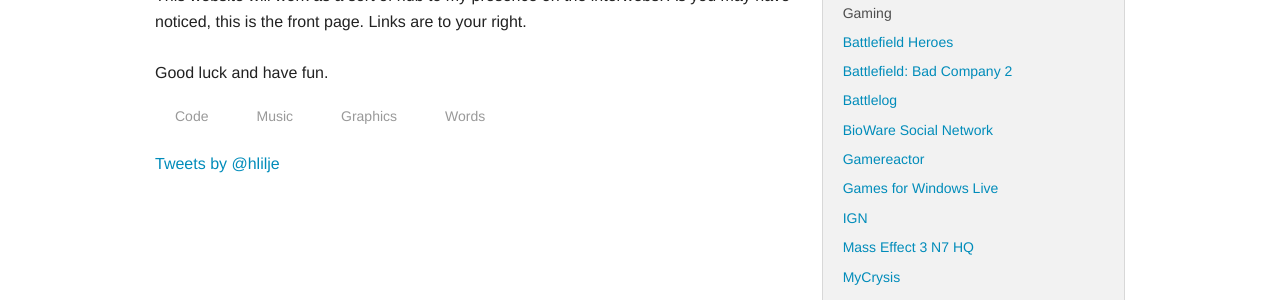
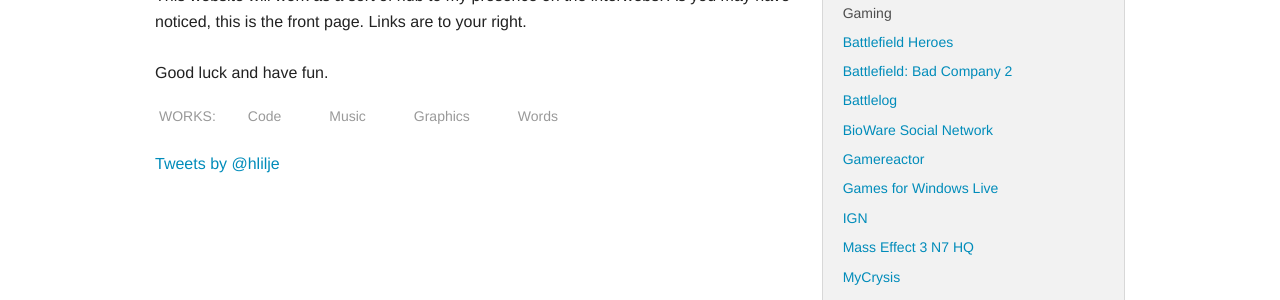
Before and after one commit to hlilje/hlilje.github.io, a Jekyll site: the page built from index.html, in a window 1280 px wide and 900 px high. Shown: the part 381-681 px from the top of the window. Built offline with Jekyll 4.4.1, drawn with Linux system fonts in a browser that asks for light colours; comment, search, counter and statistics services are not loaded.

Commit message:
Fix syntax and add dt

```diff
--- a/_includes/footer.html
+++ b/_includes/footer.html
@@ -1,6 +1,6 @@
 <footer class="panel">
   <ul class="inline-list">
-    <li><span><small><a href="http://creativecommons.org/licenses/by/3.0/">CC BY 3.0</small></span></a></li>
+    <li><span><small><a href="http://creativecommons.org/licenses/by/3.0/">CC BY 3.0</a></small></span></li>
     <li><span><small><a href="http://opensource.org/licenses/BSD-2-Clause">BSD 2-Clause</a></small></span></li>
     <li><span><small><a href="http://validator.w3.org/check?uri=http%3A%2F%2Fhlilje.com%2F">Check</a></small></span></li>
     <li><span><small><a href="http://jigsaw.w3.org/css-validator/validator?uri=http%3A%2F%2Fhlilje.com%2F">Check More</a></small></span></li>
--- a/_includes/links.html
+++ b/_includes/links.html
@@ -1,5 +1,5 @@
 <aside class="panel">
-  <h2 class="subheader"><small>Links</small><h2>
+  <h2 class="subheader"><small>Links</small></h2>
 
   <ul class="side-nav">
     <li><label>Education</label></li>
--- a/index.html
+++ b/index.html
@@ -22,6 +22,7 @@
     </p>
 
     <dl class="sub-nav">
+      <dt>Works:</dt>
       <dd><a title="GitHub" href="https://github.com/hlilje">Code</a></dd>
       <dd><a title="Bandcamp" href="http://hampusliljekvist.bandcamp.com/">Music</a></dd>
       <dd><a title="Flickr" href="http://www.flickr.com/photos/hlilje/">Graphics</a></dd>
```
